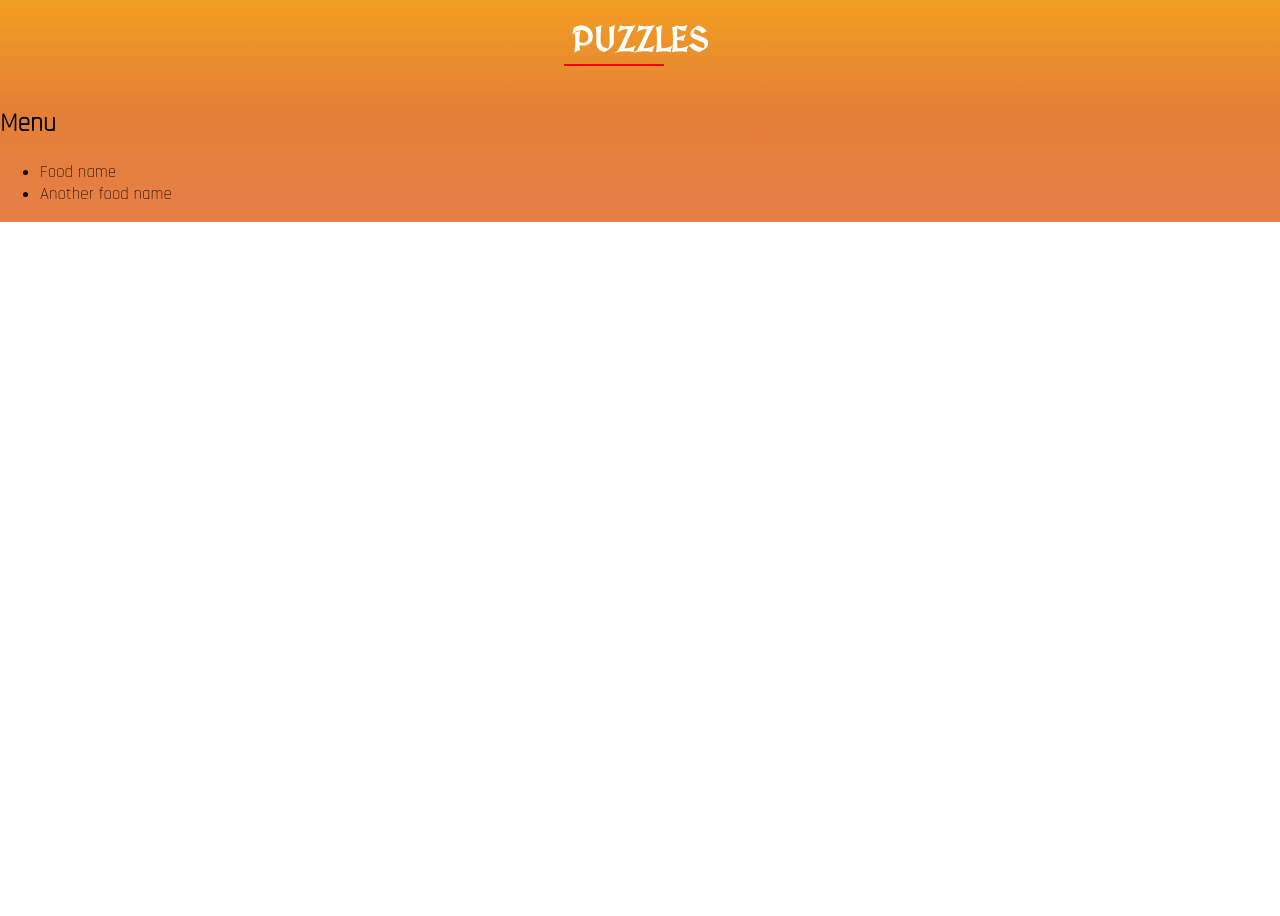
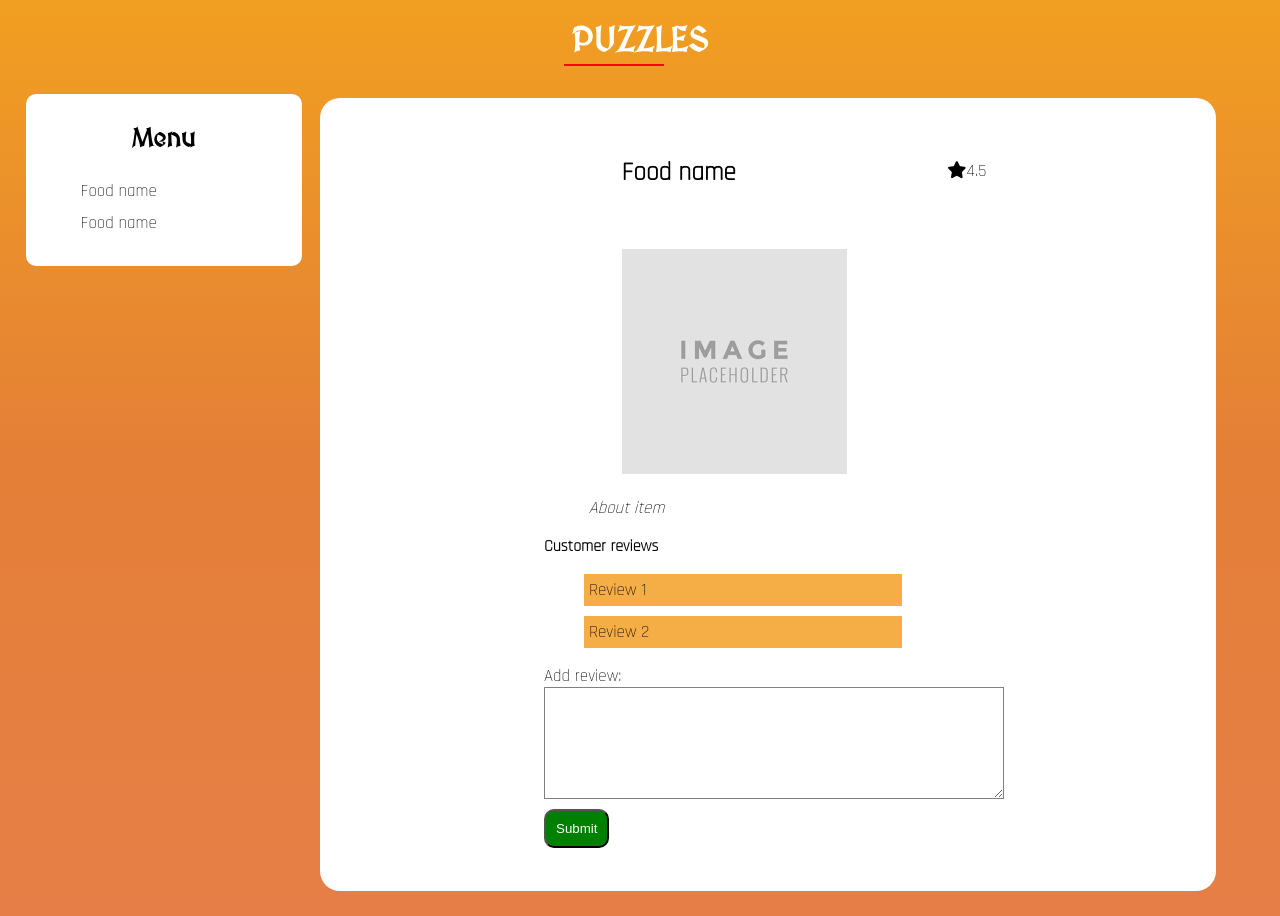
Before and after one commit to Munene-Kariuki/Restaurant-landing-page, a plain HTML site: page index.html in a window 1280 px wide. Before the commit the page ends 800 px from the top, so only its background shows below. Drawn offline with Linux system fonts and the light colour scheme.

Commit message:
add a display area and create a json file

```diff
--- a/css/styles.css
+++ b/css/styles.css
@@ -5,8 +5,10 @@ body {
     background-repeat: no-repeat;
     font-family: 'Rajdhani', sans-serif;
     font-size: 17px;
+    width: 100%;
 }
 
+/* title  */
 h1 {
     font-family: 'MedievalSharp', cursive;
     text-align: center;
@@ -24,6 +26,103 @@ hr {
     bottom: 20px;
 }
 
+/* menu and menu items  */
 .menu {
+    float: left;
+    height: auto;
+    width: 20%;
+    margin-left: 2%;
+    background-color: white;
+    border-radius: 10px;
+    padding: 10px;
+}
+
+.menu>h2 {
+    text-align: center;
+    font-family: 'MedievalSharp', cursive;
+}
+
+.menu>nav>ul>li {
+    list-style: none;
+    padding: 5px;
+    cursor: pointer;
+}
+
+nav ul li:hover {
+    background-color: #F19F21;
+    color: white;
+}
+
+/* main container  */
+.display-area {
+    position: relative;
+    left: 25%;
+    width: 70%;
+    background-color: white;
+    border-radius: 20px;
+    padding-top: 1%;
+    padding-bottom: 1%;
+    margin-top: 1%;
+    margin-bottom: 2%;
+}
+
+.display-area h2 {
+    font-family: 'Rajdhani', sans-serif;
+    margin-top: 5%;
+}
+
+.rating {
+    margin-left: 70%;
+    position: relative;
+    bottom: 50px;
+}
+
+#description {
+    margin-left: 30%;
 
 }
+
+/* .reviews  */
+.reviews {
+    position: relative;
+    left: 25%;
+    width: 40%;
+}
+
+.reviews h3 {
+    font-size: medium;
+}
+
+.reviews ul li {
+    list-style: none;
+    background-color: #f5ae45;
+    margin-left: 0px;
+    margin-bottom: 10px;
+    width: auto;
+    padding: 5px;
+    cursor: pointer;
+}
+
+/* form  */
+form {
+    width: 50%;
+    margin: 0 auto 50px auto;
+    margin-bottom: 30px;
+}
+
+textarea {
+    display: block;
+    width: 100%;
+    height: 100px;
+    border: 1px solid gray;
+    padding: 5px;
+    font-size: 14px;
+    margin-bottom: 10px;
+}
+
+.btn {
+    background-color: green;
+    padding: 10px;
+    border-radius: 10px;
+    color: white;
+}
--- a/index.html
+++ b/index.html
@@ -9,21 +9,50 @@
     <link href="https://fonts.googleapis.com/css2?family=MedievalSharp&family=Poppins:wght@100;200;400&family=Roboto:wght@100&display=swap" rel="stylesheet">
     <link href="https://fonts.googleapis.com/css2?family=Rajdhani:wght@300&family=Roboto:wght@100&display=swap" rel="stylesheet">
     <link rel="stylesheet" type="text/css" href="./css/styles.css">
+    <script src="https://kit.fontawesome.com/1f9bd53e33.js" crossorigin="anonymous"></script>
     <script defer type="text/javascript" src="./src/script.js"></script>
 </head>
 
 <body>
+    <!-- title  -->
     <h1>PUZZLES</h1>
     <hr>
+
+    <!-- menu  -->
     <header class="menu">
-        <h2 class="menu">Menu</h2>
+        <h2>Menu</h2>
         <nav>
             <ul id="menuItems">
                 <li>Food name</li>
-                <li>Another food name</li>
+                <li>Food name</li>
             </ul>
         </nav>
     </header>
+
+    <section class="display-area">
+        <div id="display">
+            <h2 id="name">Food name</h2>
+            <p class="rating"><i class="fa-solid fa-star"></i><span id="rating">4.5</span></p>
+            <img id="image" src="./assets/download.png" alt="image goes here">
+            <p><em id="description">About item</em></p>
+        </div>
+
+        <!-- reviews  -->
+        <div class="reviews">
+            <h3>Customer reviews</h3>
+            <ul id="reviewList">
+                <li>Review 1</li>
+                <li>Review 2</li>
+            </ul>
+        </div>
+
+        <!-- Reviews form  -->
+        <form id="reviewForm">
+            <label for="form">Add review:</label>
+            <textarea id="review"></textarea>
+            <button type="submit" class="btn">Submit</button>
+        </form>
+    </section>
 </body>
 
 </html>
```
Also changed, not shown: db.json (added, +17 -0 lines), assets/download.png (added).
